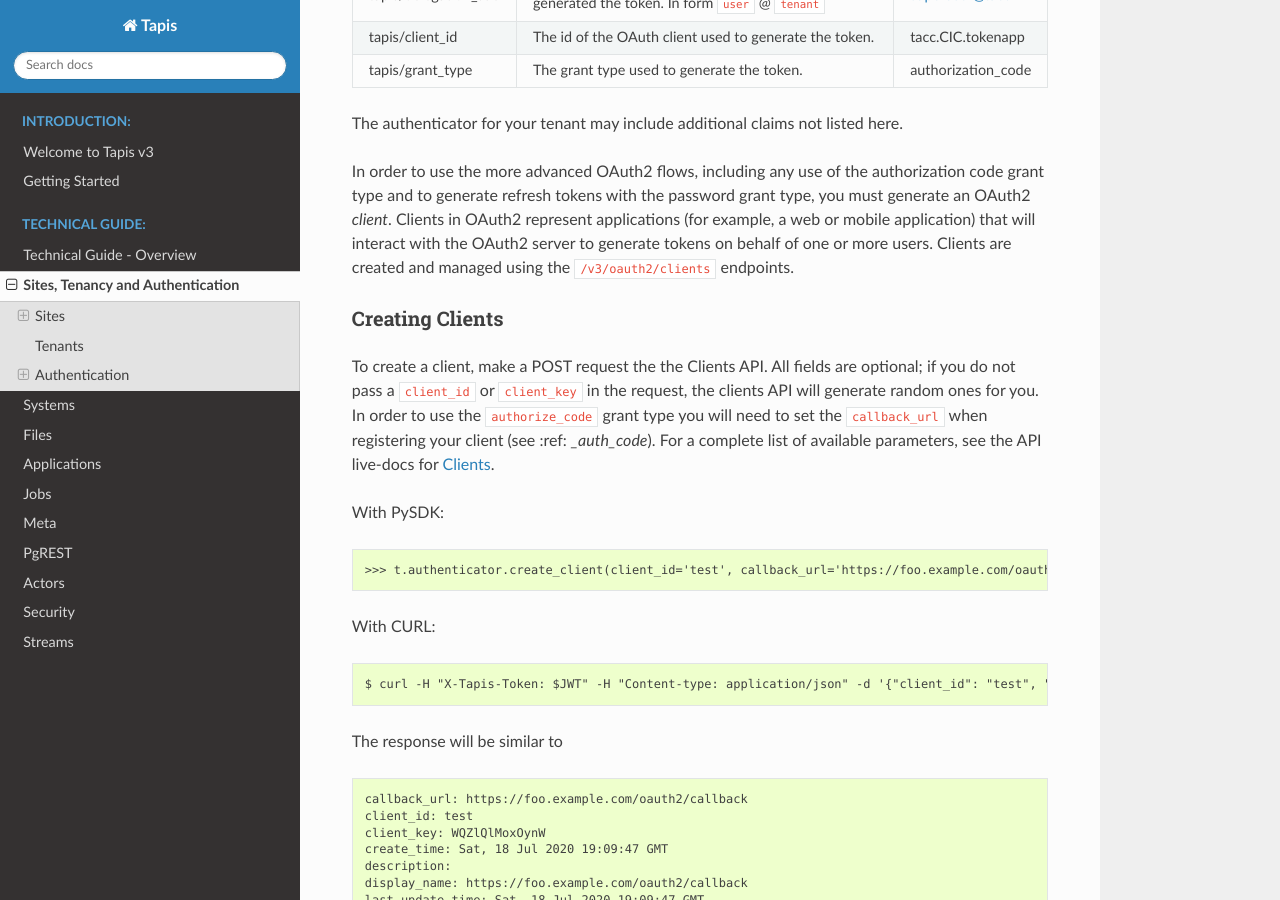
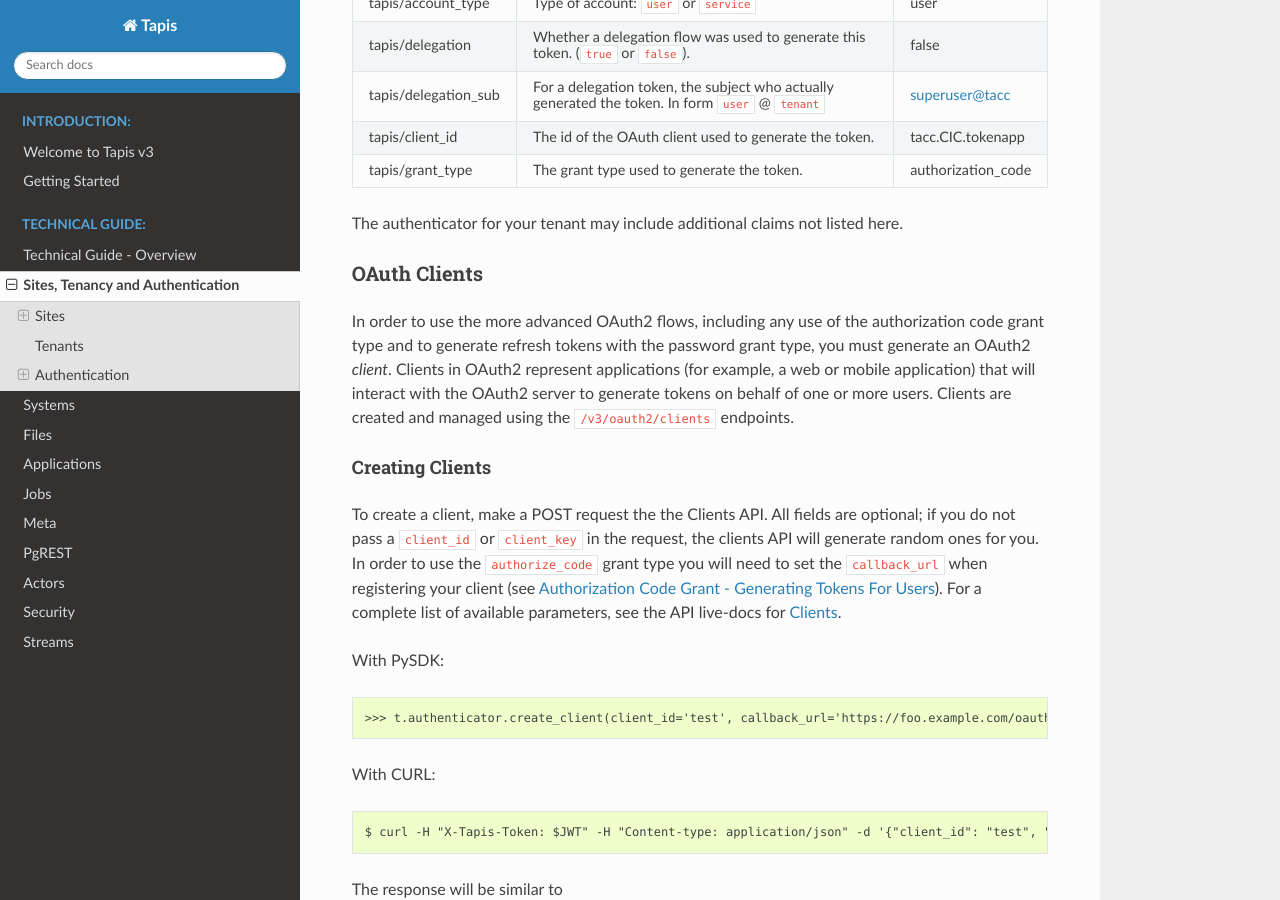
Before and after one commit to tapis-project/documentation, a Sphinx documentation site: the page built from source/technical/authentication.rst, in a window 1280 px wide and 900 px high, scrolled down 5308 px. Built offline with Sphinx 7.4.7 and the Read the Docs theme 2.0.0, drawn with Linux system fonts in a browser that asks for light colours; some of the changed text lies outside the part shown.

Commit message:
fix authentication header heirarchy and fix subsection reference.

```diff
--- a/source/technical/authentication.rst
+++ b/source/technical/authentication.rst
@@ -170,7 +170,7 @@
 
 
 Password Grant - Generating a Token For Yourself
-~~~~~~~~~~~~~~~~~~~~~~~~~~~~~~~~~~~~~~~~~~~~~~~~
+^^^^^^^^^^^^^^^^^^^^^^^^^^^^^^^^^^^^^^^^^^^^^^^^
 
 The simplest case is that you want to generate a Tapis OAuth token for yourself; to do this you can use the *password*
 grant flow, providing your username and password.
@@ -217,7 +217,7 @@
 
 
 Using a Token
-~~~~~~~~~~~~~
+^^^^^^^^^^^^^
 
 In order to use an access token in an API request to Tapis, pass the token in as the value of the ``X-Tapis-Token`` header.
 The PySDK will automatically send the token via this header for you.
@@ -296,8 +296,9 @@
 .. _JWT: https://jwt.io/introduction/
 
 .. _oauth-clients-label:
+
 OAuth Clients
-~~~~~~~~~~~~~
+^^^^^^^^^^^^^
 
 In order to use the more advanced OAuth2 flows, including any use of the authorization code grant type and to generate
 refresh tokens with the password grant type, you must generate an OAuth2 *client*. Clients in OAuth2 represent
@@ -306,11 +307,11 @@
 
 
 Creating Clients
-^^^^^^^^^^^^^^^^
+~~~~~~~~~~~~~~~~
 
 To create a client, make a POST request the the Clients API. All fields are optional; if you do not pass a
 ``client_id`` or ``client_key`` in the request, the clients API will generate random ones for you. In order to
-use the ``authorize_code`` grant type you will need to set the ``callback_url`` when registering your client (see :ref: `_auth_code`).
+use the ``authorize_code`` grant type you will need to set the ``callback_url`` when registering your client (see :ref:`auth_code`).
 For a complete list of available parameters, see the API live-docs for Clients_.
 
 With PySDK:
@@ -346,7 +347,7 @@
 
 
 Listing Clients
-^^^^^^^^^^^^^^^
+~~~~~~~~~~~~~~~
 
 With PySDK:
 
@@ -378,7 +379,7 @@
 
 
 Deleting Clients
-^^^^^^^^^^^^^^^^
+~~~~~~~~~~~~~~~~
 
 You can also delete clients you are no longer using; just pass the ``client_id`` of the client to be deleted:
 
@@ -399,8 +400,9 @@
 
 
 .. _auth_code:
+
 Authorization Code Grant - Generating Tokens For Users
-~~~~~~~~~~~~~~~~~~~~~~~~~~~~~~~~~~~~~~~~~~~~~~~~~~~~~~
+^^^^^^^^^^^^^^^^^^^^^^^^^^^^^^^^^^^^^^^^^^^^^^^^^^^^^^
 
 An important aspect of OAuth2 is that it enables applications to generate tokens on behalf of users without the applications
 needing to possess user credentials (i.e., passwords). In this section, we discuss using the OAuth2 *authorization code* grant
@@ -450,7 +452,7 @@
 
 
 The Tapis Token Web Application
-~~~~~~~~~~~~~~~~~~~~~~~~~~~~~~~
+^^^^^^^^^^^^^^^^^^^^^^^^^^^^^^^
 
 Tapis provides a graphical interface via a web application that enables users to generate tokens. The Tapis Web
 Application is available by default for any tenant using the default Tapis authenticator, including the ``tacc`` tenant.
```
